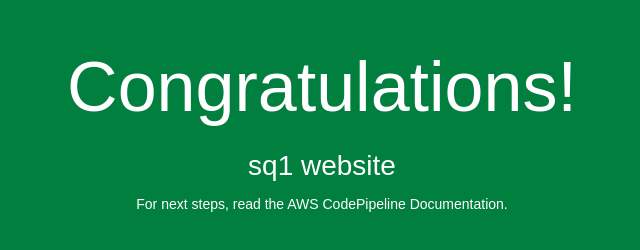
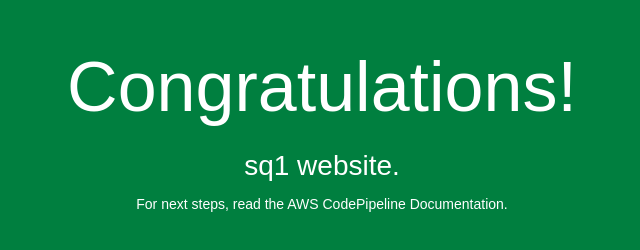
Before and after one commit to kanagrasuaws/sampleapplication, a plain HTML site: page index.html in a window 1280 px wide. Shown: the full height of the page, 318-958 px from the left. Drawn offline with Linux system fonts and the light colour scheme.

Commit message:
Update index.html

```diff
--- a/index.html
+++ b/index.html
@@ -27,7 +27,7 @@
 <body>
   <div align="center">
     <h1>Congratulations!</h1>
-    <h2> sq1 website </h2>
+    <h2> sq1 website. </h2>
     <p>For next steps, read the AWS CodePipeline Documentation.</p>
   </div>
 </body>
```
